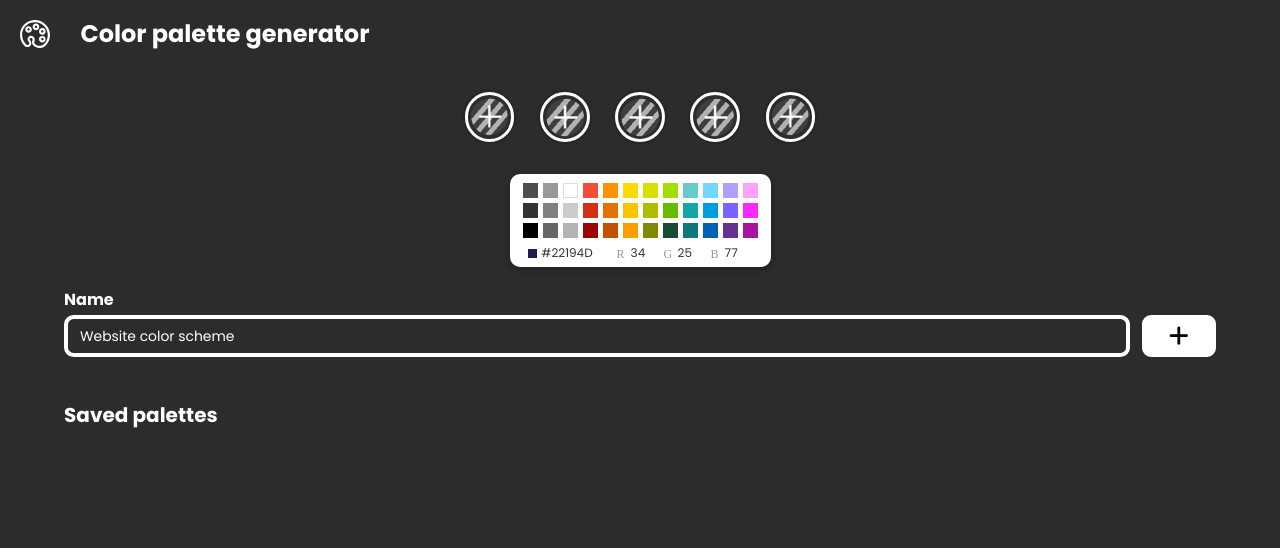
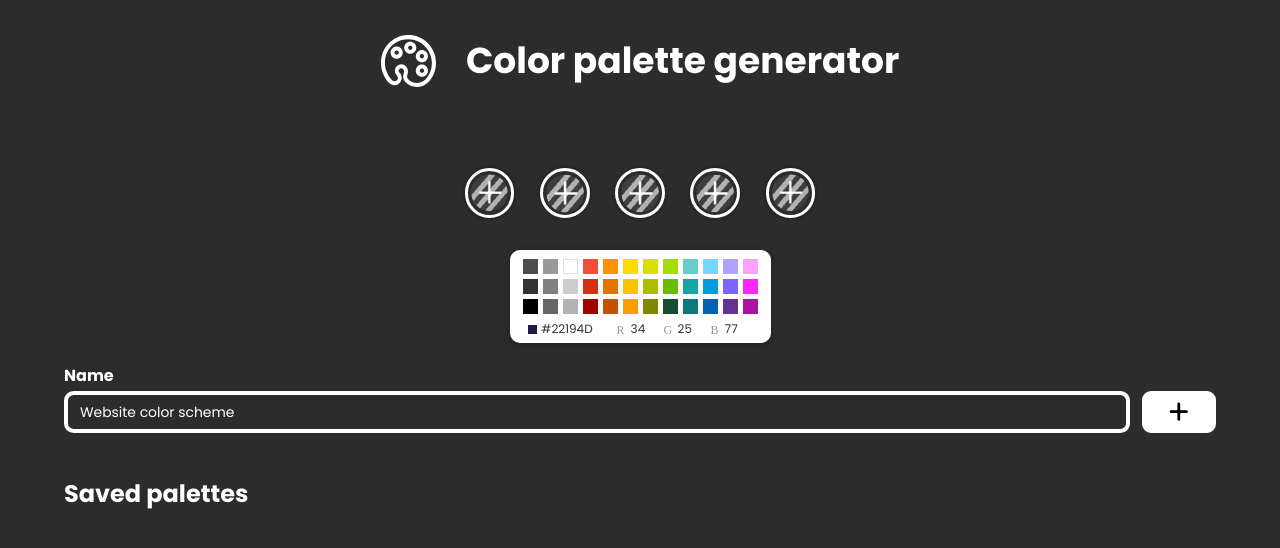
Before and after one commit to Cheshnark/color-palette-generator, a React (Vite) app: page / in a window 1280 px wide. Shown: the top 548 px of the page. Built offline with nearby package versions, Linux system fonts and the light colour scheme.

Commit message:
Header and SavedPalettes desktop style completed

```diff
--- a/src/components/Header/Header.css
+++ b/src/components/Header/Header.css
@@ -13,3 +13,21 @@ header h1 {
     font-size: 1.5rem;
     line-height: 2.25rem;
 }
+
+@media (min-width: 320px) {
+    header {
+        justify-content:center;
+
+        padding-top: 2.12rem;
+        margin-bottom: 4rem;
+    }
+
+    header img {
+        min-width: 55px;
+    }
+
+    header h1 {
+        font-size: 2.25rem;
+        line-height: 3.38rem;
+    }
+}
--- a/src/components/SavedPalettes/SavedPalettes.css
+++ b/src/components/SavedPalettes/SavedPalettes.css
@@ -40,3 +40,45 @@
     border: 3px solid #FFFFFF;
     box-shadow: 0px 0px 2px 2px rgba(0, 0, 0, 0.15);
 }
+
+@media (min-width: 320px) {
+    .saved-palettes-container {
+        display: grid;
+        grid-template-columns: 1fr;
+        justify-items: center;
+        justify-content: center;
+        gap: 1rem;
+    }
+
+    .saved-palettes h2 {
+        font-size: 1.5rem;
+        line-height: 2.25rem;
+
+        margin-bottom: 2.38rem;
+    }
+
+    .palette-colors {
+        min-width: 353px;
+    }
+}
+
+@media (min-width: 800px) {
+    .palette {
+        min-width: 353px;
+    }
+
+    .saved-palettes-container {
+        grid-template-columns: 1fr 1fr;
+    }
+}
+
+@media (min-width: 1200px) {
+    .palette {
+        width: 80%;
+        max-width: 470px;
+    }
+
+    .saved-palettes-container {
+        grid-template-columns: 1fr 1fr 1fr;
+    }
+}
--- a/src/components/Selector/Selector.jsx
+++ b/src/components/Selector/Selector.jsx
@@ -9,7 +9,7 @@ let colorArray = new Array(5).fill(null)
 const Selector = (props) => {
     const [selectedId, setSelectedId] = useState(0)
     const [selectedColor, setSelectedColor] = useState(null)
-    const [haschanged, setHasChanged] = useState(false)
+    const [hasChanged, sethasChanged] = useState(false)
     const [name, setName] = useState("")
     const [scale, setScale] = useState(false)
     const [id, setId] = useState()
@@ -21,7 +21,7 @@ const Selector = (props) => {
 
     useEffect(() => {
         colorArray[selectedId] = selectedColor
-    }, [haschanged])
+    }, [hasChanged])
 
     const addPalette = () => {
         if(name.length > 0){
@@ -55,16 +55,17 @@ const Selector = (props) => {
                                 }}
                         onClick={(e) => {
                             setSelectedId(e.target.id)
-                            setHasChanged(!haschanged)
+                            sethasChanged(!hasChanged)
                             setScale(true)
                             setId(e.target.id)
                         }} ></div>
                     )
                 })}
-            </figure>
+             </figure>
             <CompactPicker onChange={(e) => {
+                sethasChanged(!hasChanged)
                 setSelectedColor(e.hex)
-                setHasChanged(!haschanged)
+                sethasChanged(!hasChanged)
             }} />
             <div className="selector-save">
                 <h3>Name</h3>
```
